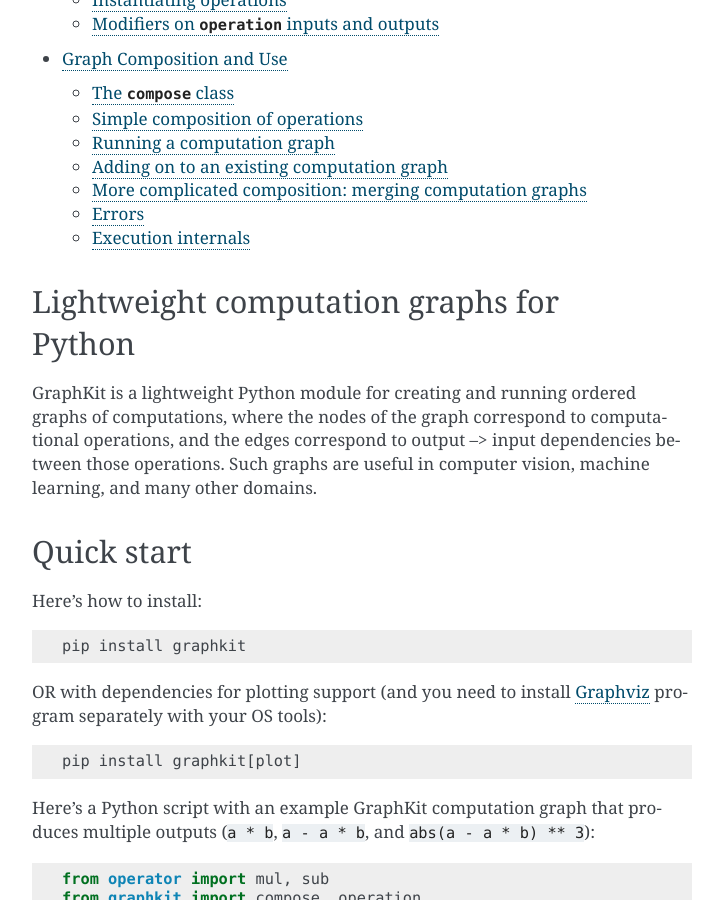
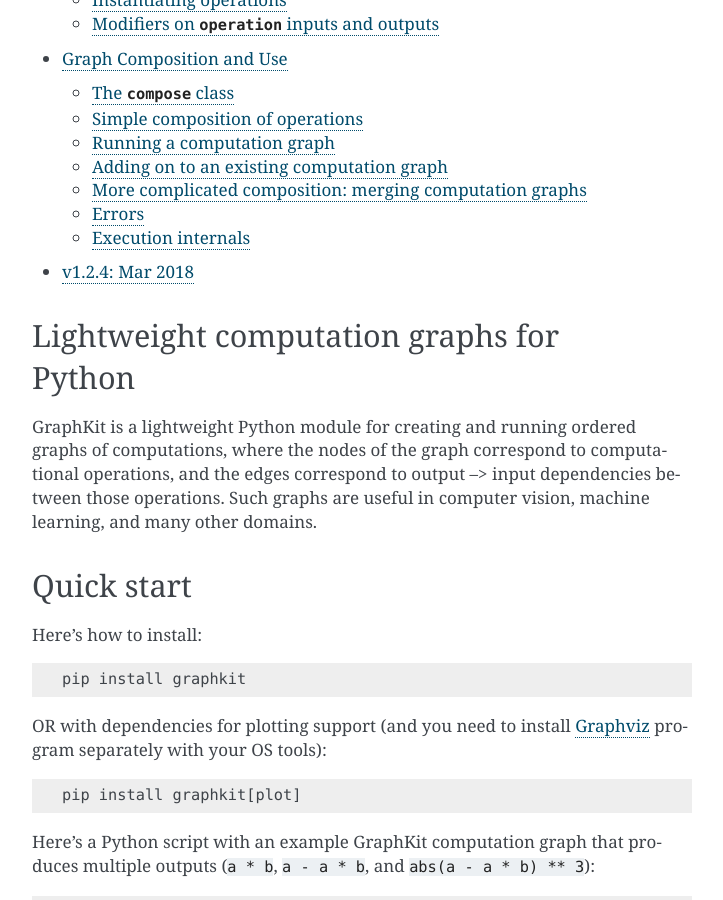
Before and after one commit to yahoo/graphkit, a Sphinx documentation site: the page built from docs/source/index.rst, in a window 1280 px wide and 900 px high, scrolled down 326 px. Shown: the whole window, without its empty margins (388-1111 px from the left). Built offline with Sphinx 7.4.7, drawn with Linux system fonts in a browser that asks for light colours; formulas are drawn with MathJax 3.

```diff
--- a/CHANGES.rst
+++ b/CHANGES.rst
@@ -5,7 +5,7 @@
 
 v1.2.4: Mar 2018
 ================
-First public release
+First public release.
 
 - Issues in pruning algorithm: #24, #25
 - Blocking bug in plotting code for Python-3.x.
--- /dev/null
+++ b/docs/source/changes.rst
@@ -0,0 +1 @@
+.. include:: ../../CHANGES.rst
--- a/docs/source/index.rst
+++ b/docs/source/index.rst
@@ -22,6 +22,7 @@ GraphKit
 
    operations
    graph_composition
+   changes
 
 
 Lightweight computation graphs for Python
```
